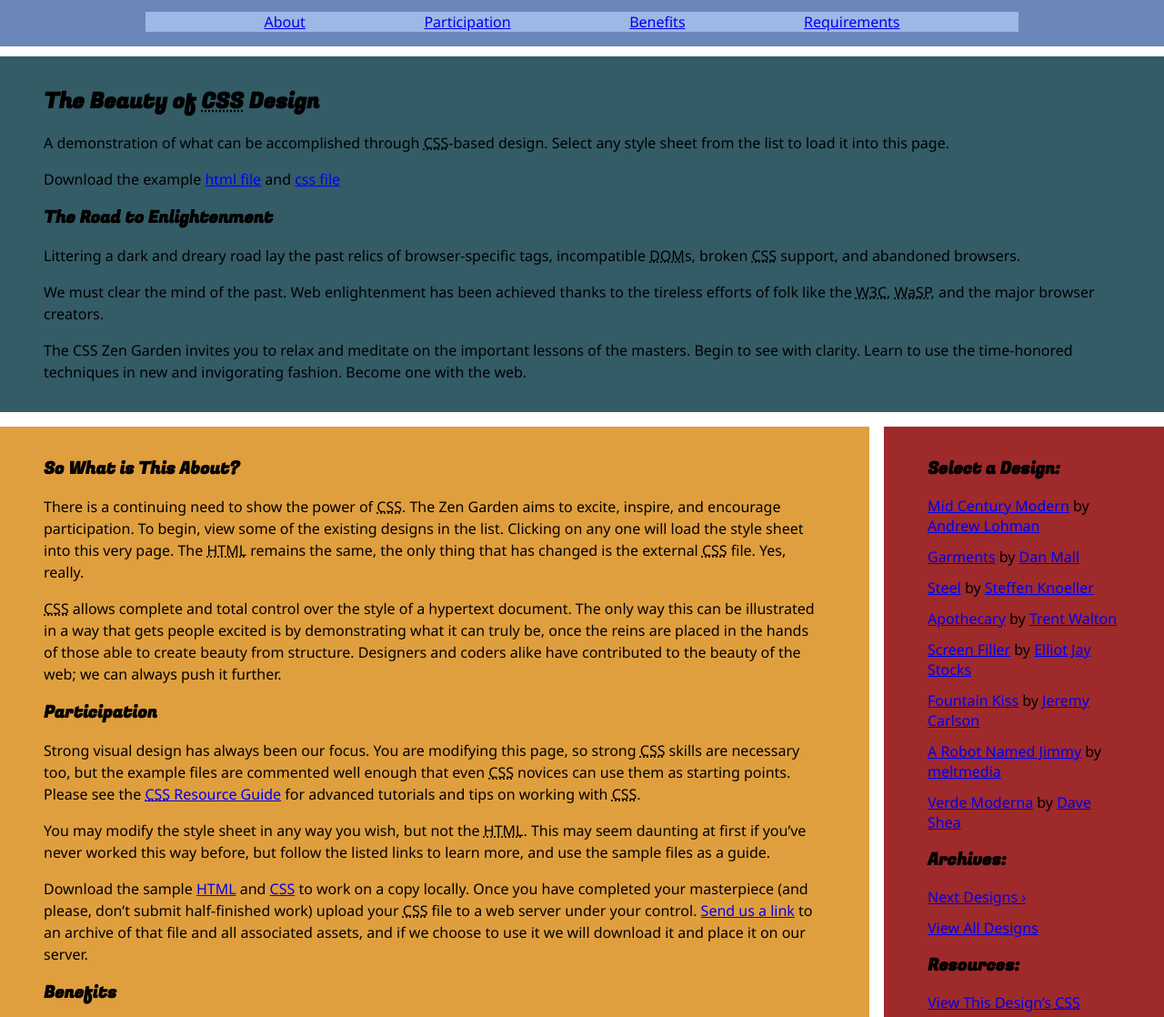
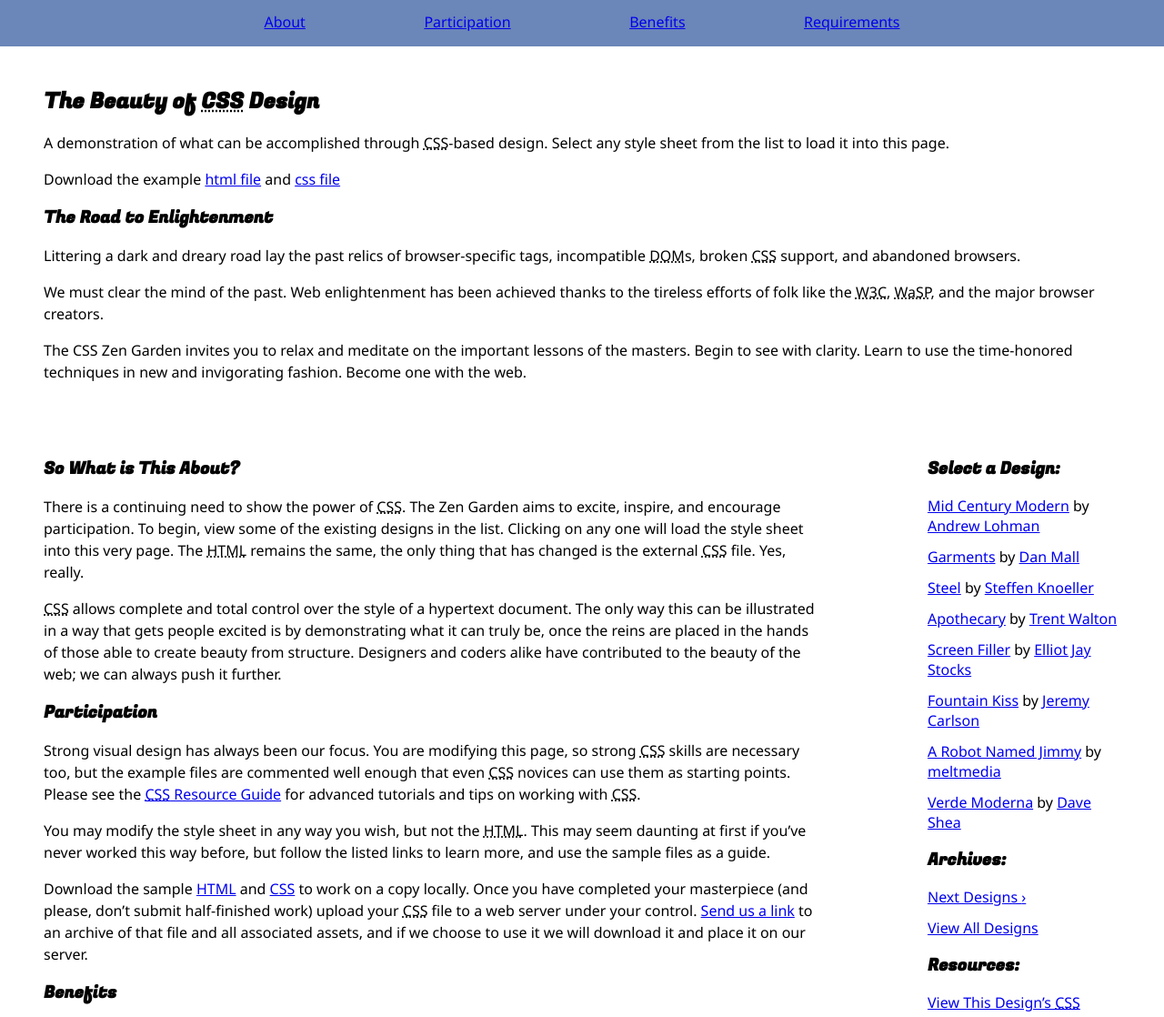
Before and after one commit to dayna-schlenk/css-zen-garden, a plain HTML site: page index.html in a window 1280 px wide. Shown: the part 82-1200 px from the top of the page at 91% size. Drawn offline with Linux system fonts and the light colour scheme.

Commit message:
Remove all background colors except for header

```diff
--- a/styles.css
+++ b/styles.css
@@ -52,7 +52,7 @@ h1, h2, h3 {
 }
 
 .nav-menu {
-    background-color: #9EB7E5;
+    /* background-color: #9EB7E5; */
     list-style: none;
     display: flex;
     flex-wrap: wrap;
@@ -65,18 +65,18 @@ p {
 }
 
 .intro {
-    background-color: #335C67;
+    /* background-color: #335C67; */
     grid-area: intro;
     margin-top: 8rem;
 }
 
 .main {
-    background-color: #E09F3E;
+    /* background-color: #E09F3E; */
     grid-area: main;
 }
 
 .sidebar {
-    background-color: #9E2A2B;
+    /* background-color: #9E2A2B; */
     grid-area: sidebar;
 }
 
@@ -89,7 +89,7 @@ p {
 }
 
 footer {
-    background-color: #c46566;
+    /* background-color: #c46566; */
     grid-area: footer;
     display: flex;
     justify-content: center;
```
